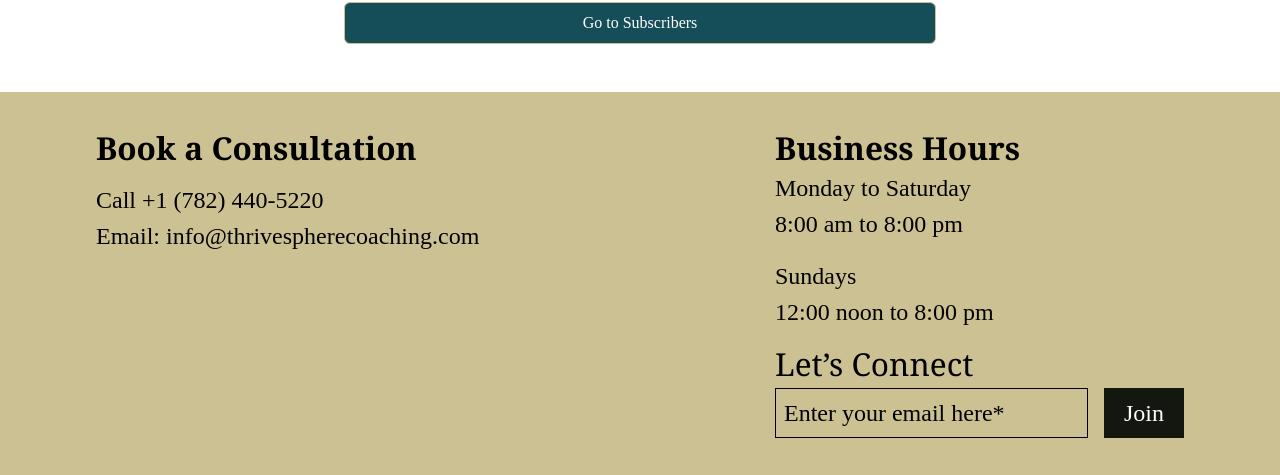
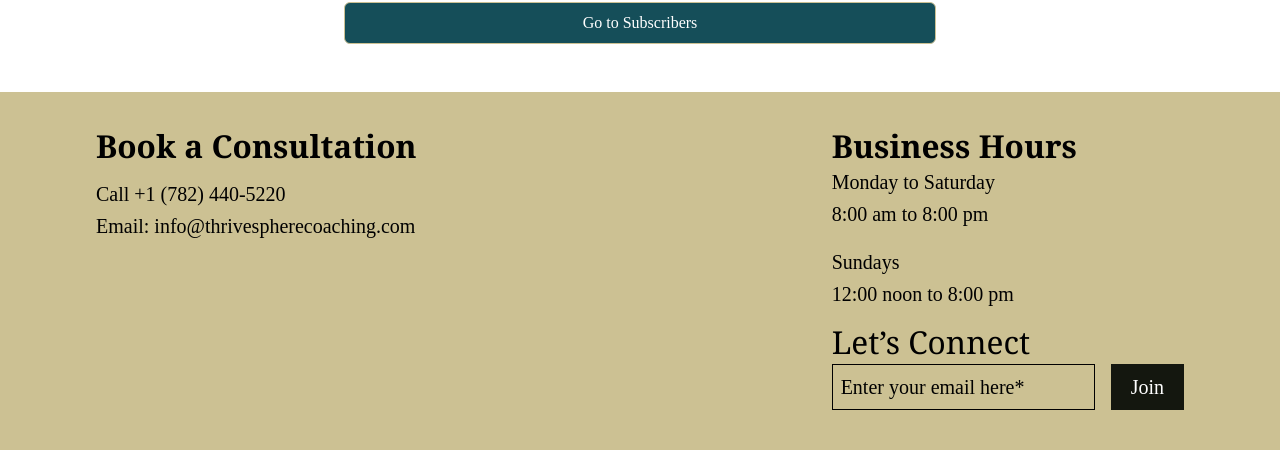
Before and after one commit to naps4444/thrivesphere, a Next.js app: page /admin/dashboard in a window 1280 px wide. Shown: the part 459-934 px from the top of the page. After the commit the page ends 909 px from the top, so only its background shows below. Built offline with nearby package versions, Linux system fonts and the light colour scheme; no server answers.

Commit message:
add a congratulatory message after questionnaire, changed images to meaningful ones, increased font sizes

```diff
--- a/data/subscribers.json
+++ b/data/subscribers.json
@@ -1,4 +1,6 @@
 [
   "uerrr@gmail.com",
-  "kelly@gmail.com"
+  "kelly@gmail.com",
+  "maryjane@gmail.com",
+  "Manyjane123@gmail.com"
 ]
--- a/src/components/Footer.js
+++ b/src/components/Footer.js
@@ -1,13 +1,16 @@
+"use client"
+
+import { useSubscribe } from "@/hooks/useSubscribe";
 import Image from "next/image";
 
 const Footer = () => {
+  const { email, setEmail, loading, handleSubscribe } = useSubscribe();
+
   return (
-      <>
-      <div className="bg-[#CCC193] text-black flex flex-col md:flex-row px-8 md:px-16 lg:px-24 py-10 md:justify-between xl:container mx-auto lg:text-xl xl:text-2xl 2xl:text-3xl">
+    <div className="bg-[#CCC193] text-black flex flex-col md:flex-row px-8 md:px-16 lg:px-24 py-10 md:justify-between xl:container mx-auto lg:text-xl  2xl:text-2xl">
       <div className="flex flex-col gap-5">
         <div>
           <h1 className="font-semibold font-georgia">Book a Consultation</h1>
-                {/* <p className="mt-2 font-rakkas tracking-wide md:tracking-normal">123 Anywhere St, Any City, ST 12345</p> */}
         </div>
 
         <div className="font-rakkas">
@@ -32,24 +35,26 @@ const Footer = () => {
         <div className="tracking-wide md:tracking-normal">
           <h1 className="font-medium font-georgia">Let’s Connect</h1>
 
-                <div className="flex gap-4 md:mt-2">
+          <form onSubmit={handleSubscribe} className="flex gap-4 md:mt-2">
             <input
               type="email"
+              value={email}
+              onChange={(e) => setEmail(e.target.value)}
               placeholder="Enter your email here*"
               className="py-2 bg-[#CCC193] text-black placeholder-black px-2 border-[1px] border-black font-rage placeholder:font-rage outline-none"
+              required
             />
-
-
-<button className="text-white bg-[#14170F] px-5 py-[4.5px] font-lusitana transition-all duration-300 ease-in-out hover:bg-[#1F2518] hover:scale-105 hover:shadow-md">
-  Join
+            <button
+              type="submit"
+              className="text-white bg-[#14170F] px-5 py-[4.5px] font-lusitana transition-all duration-300 ease-in-out hover:bg-[#1F2518] hover:scale-105 hover:shadow-md"
+              disabled={loading}
+            >
+              {loading ? "Submitting..." : "Join"}
             </button>
-
+          </form>
         </div>
       </div>
-
     </div>
-      </div>
-      </>
   );
 };
 
--- a/src/components/NewsLetter.js
+++ b/src/components/NewsLetter.js
@@ -1,40 +1,8 @@
-import { useState } from "react";
+import { useSubscribe } from "@/hooks/useSubscribe";
 import Image from "next/image";
 
 const NewsLetter = () => {
-  const [email, setEmail] = useState("");
-  const [loading, setLoading] = useState(false);
-
-  const handleSubscribe = async (e) => {
-    e.preventDefault();
-
-    if (!email) {
-      alert("Please enter an email!");
-      return;
-    }
-
-    setLoading(true);
-
-    try {
-      const response = await fetch("/api/subscribe", {
-        method: "POST",
-        headers: { "Content-Type": "application/json" },
-        body: JSON.stringify({ email }),
-      });
-
-      if (response.ok) {
-        alert("Subscribed successfully!");
-        setEmail("");
-      } else {
-        alert("Failed to subscribe. Try again.");
-      }
-    } catch (error) {
-      console.error("Error:", error);
-      alert("An error occurred. Please try again.");
-    } finally {
-      setLoading(false);
-    }
-  };
+  const { email, setEmail, loading, handleSubscribe } = useSubscribe();
 
   return (
     <div className="relative xl:container mx-auto bg-[#908E58] lg:text-xl xl:text-2xl 2xl:text-3xl">
--- /dev/null
+++ b/src/hooks/useSubscribe.js
@@ -0,0 +1,39 @@
+import { useState } from "react";
+
+export const useSubscribe = () => {
+  const [email, setEmail] = useState("");
+  const [loading, setLoading] = useState(false);
+
+  const handleSubscribe = async (e) => {
+    e.preventDefault();
+
+    if (!email) {
+      alert("Please enter an email!");
+      return;
+    }
+
+    setLoading(true);
+
+    try {
+      const response = await fetch("/api/subscribe", {
+        method: "POST",
+        headers: { "Content-Type": "application/json" },
+        body: JSON.stringify({ email }),
+      });
+
+      if (response.ok) {
+        alert("Subscribed successfully!");
+        setEmail("");
+      } else {
+        alert("Failed to subscribe. Try again.");
+      }
+    } catch (error) {
+      console.error("Error:", error);
+      alert("An error occurred. Please try again.");
+    } finally {
+      setLoading(false);
+    }
+  };
+
+  return { email, setEmail, loading, handleSubscribe };
+};
```
Lines whose indentation alone changed are shown as unchanged.
